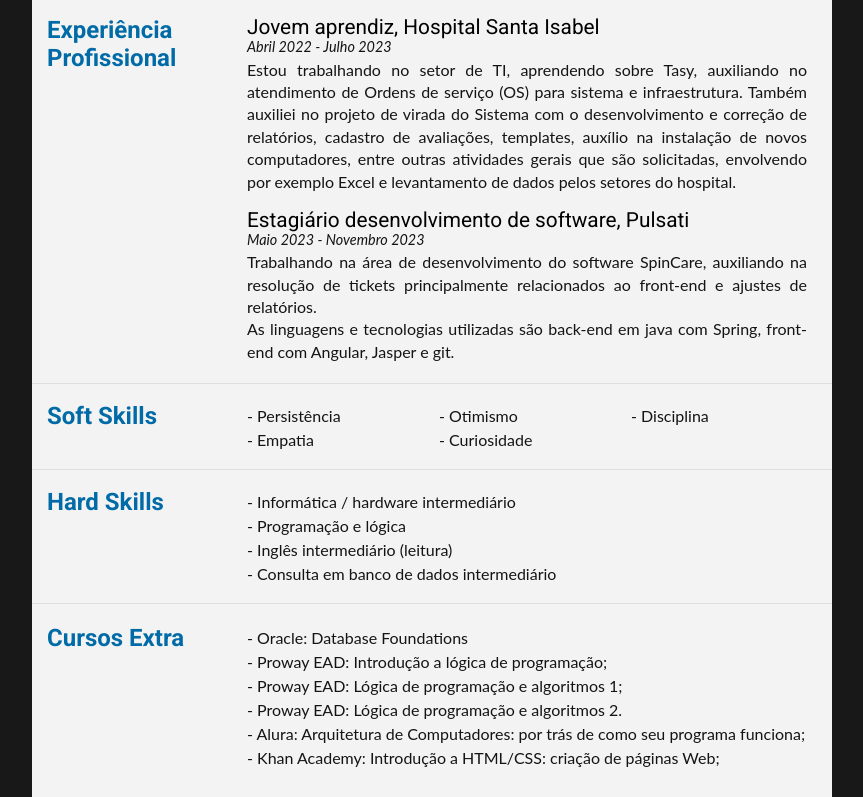
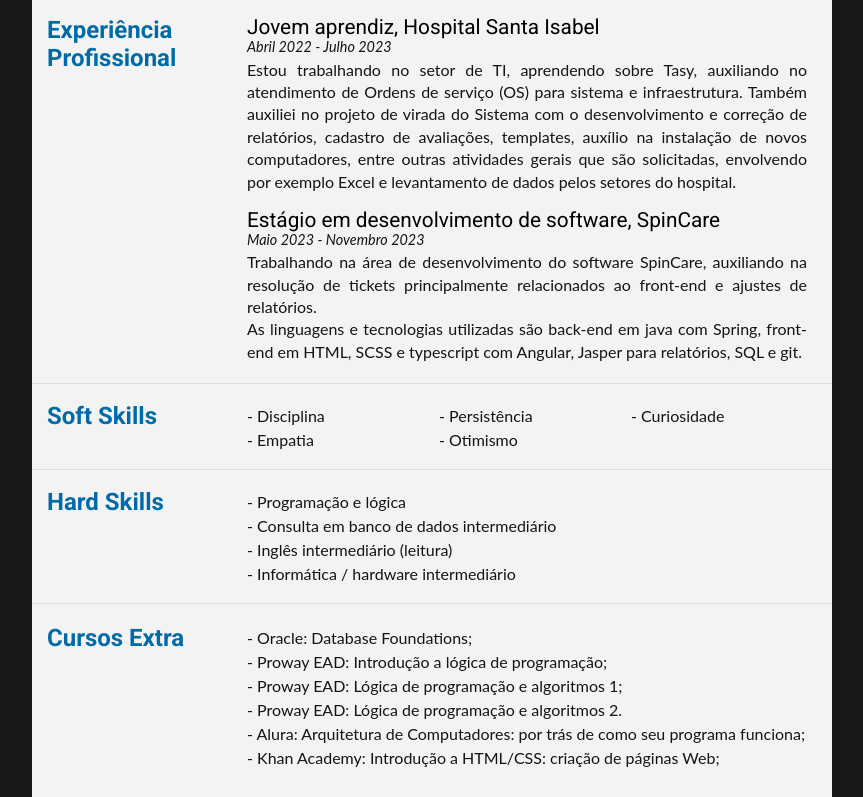
Before and after one commit to gabriel-hawerroth/front-end-training, a plain HTML site: page meu_curriculo/src/index.html in a window 1280 px wide. Shown: the part 689-1486 px from the top of the page, without its empty margins (208-1071 px from the left). Drawn offline with Linux system fonts and the light colour scheme.

Commit message:
alterações no currículo

```diff
--- a/meu_curriculo/src/index.html
+++ b/meu_curriculo/src/index.html
@@ -94,11 +94,13 @@
             dados pelos setores do hospital.</p>
         </article>
         <article>
-          <h2>Estagiário desenvolvimento de software, Pulsati</h2>
+          <h2>Estágio em desenvolvimento de software, SpinCare</h2>
           <p class="sub-details">Maio 2023 - Novembro 2023</p>
-          <p>Trabalhando na área de desenvolvimento do software SpinCare, auxiliando na resolução de tickets
+          <p>Trabalhando na área de desenvolvimento do software SpinCare,
+          auxiliando na resolução de tickets
           principalmente relacionados ao front-end e ajustes de relatórios. <br>
-          As linguagens e tecnologias utilizadas são back-end em java com Spring, front-end com Angular, Jasper e git.</p>
+          As linguagens e tecnologias utilizadas são back-end em java com Spring,
+          front-end em HTML, SCSS e typescript com Angular, Jasper para relatórios, SQL e git.</p>
         </article>
     </section>
 
@@ -109,11 +111,11 @@
     </div>
     <div class="section-content">
        <ul id="soft-skills">
+         <li>- Disciplina</li>
+         <li>- Empatia</li>
          <li>- Persistência</li>
-         <li>- Empatia</li>
          <li>- Otimismo</li>
          <li>- Curiosidade</li>
-         <li>- Disciplina</li>
       </ul>
     </div>
   </section>
@@ -123,10 +125,10 @@
     </div>
     <div class="section-content">
        <ul class="list">
+         <li>- Programação e lógica</li>
+         <li>- Consulta em banco de dados intermediário</li>
+         <li>- Inglês intermediário (leitura)</li>
          <li>- Informática / hardware intermediário</li>
-         <li>- Programação e lógica</li>
-         <li>- Inglês intermediário (leitura)</li>
-         <li>- Consulta em banco de dados intermediário</li>
       </ul>
     </div>
   </section>
@@ -138,7 +140,7 @@
     </div>
     <div class="section-content">
       <ul class="list">
-        <li>- Oracle: Database Foundations</li>
+        <li>- Oracle: Database Foundations;</li>
         <li>- Proway EAD: Introdução a lógica de programação;</li>
         <li>- Proway EAD: Lógica de programação e algoritmos 1;</li>
         <li>- Proway EAD: Lógica de programação e algoritmos 2.</li>
```
